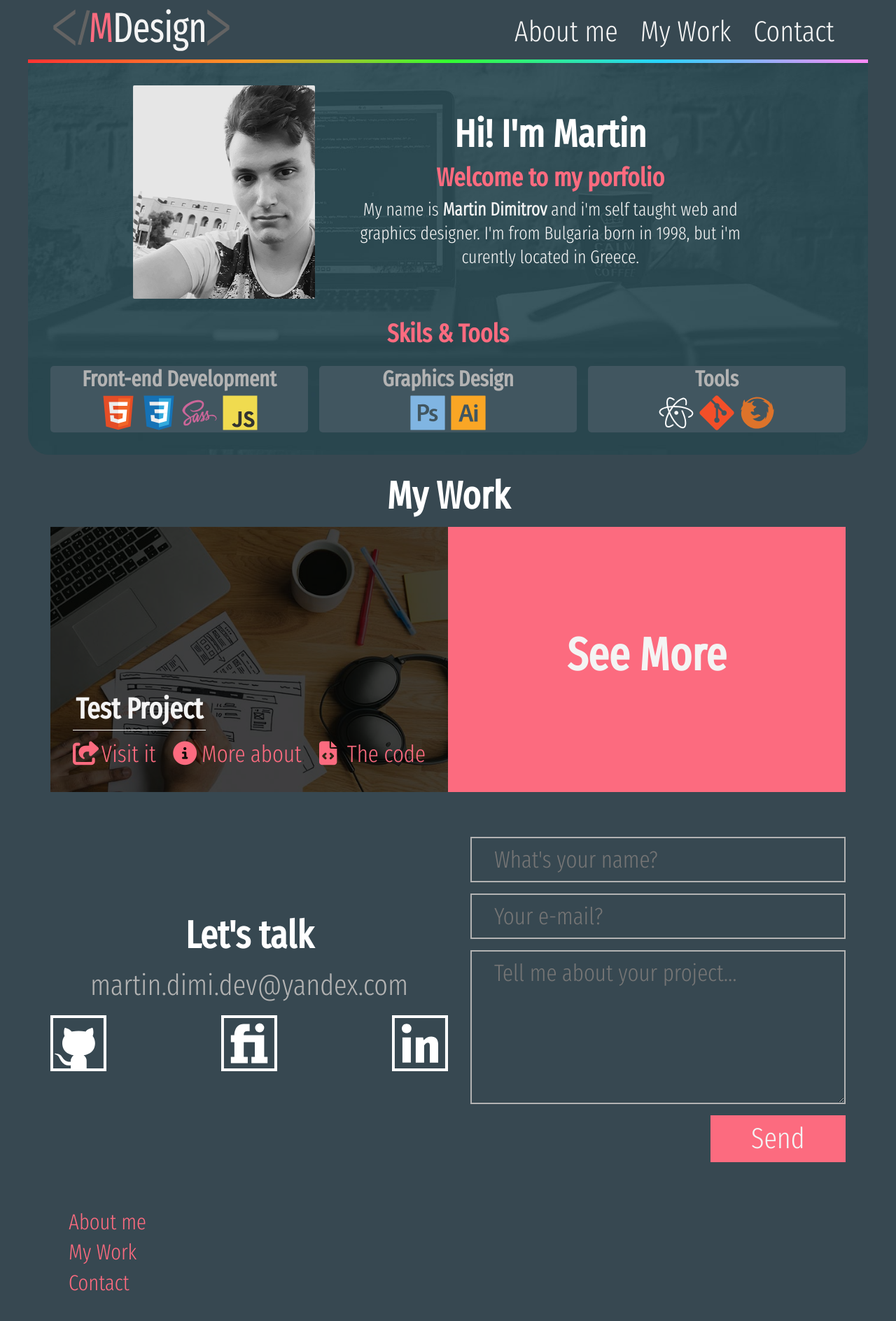
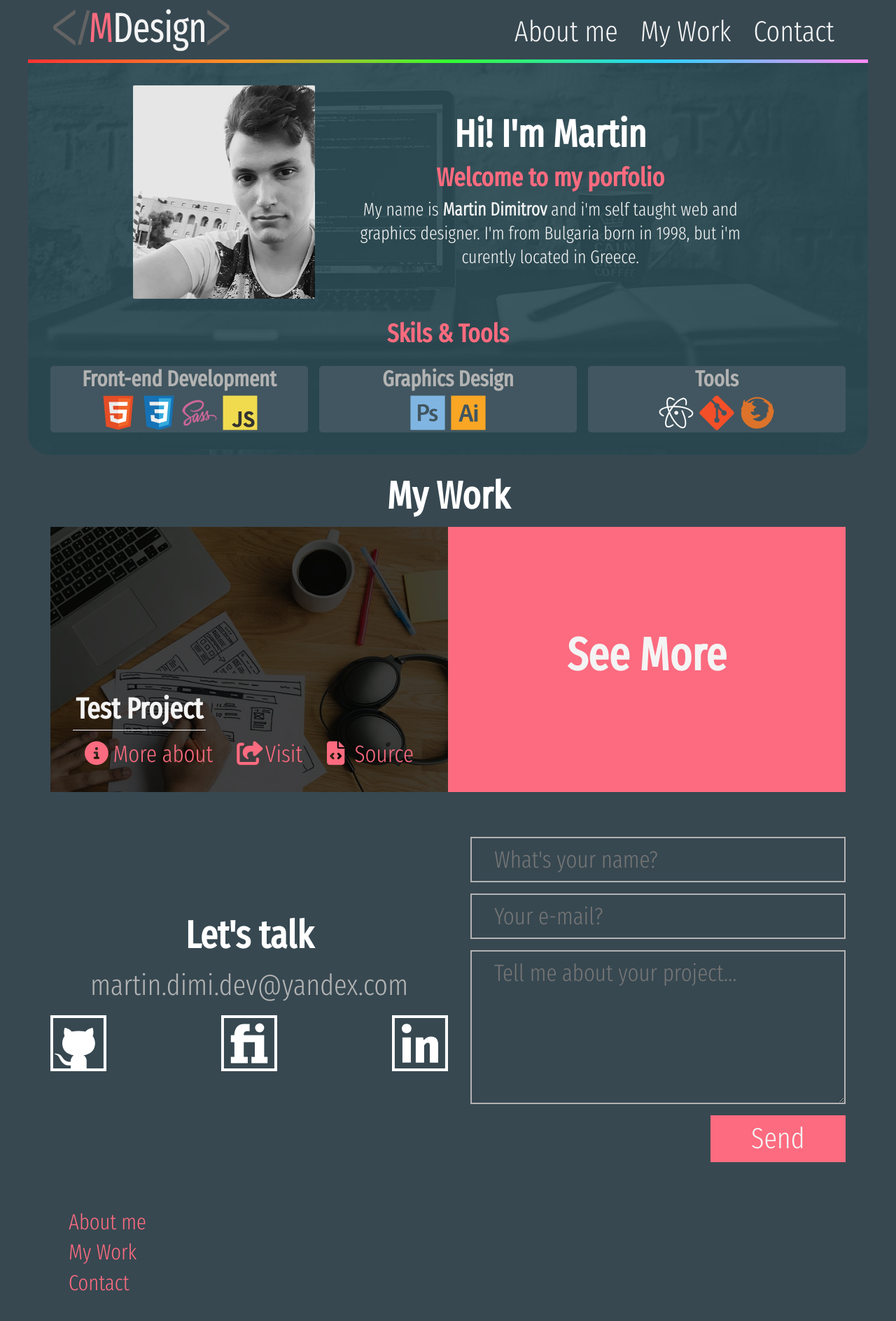
Before and after one commit to martindimi/mdesign-source, a Jekyll site: the page built from _pages/home.md, in a window 1280 px wide. Shown: the whole page at 70% size. Built offline with Jekyll 4.4.1, drawn with Linux system fonts in a browser that asks for light colours; nearby versions of some CDN libraries.

Commit message:
Add condition to disable project links if dont exist
* Added condition that checks if the project have link
  to it's source files and live or demo location. if not the
  link is disabled from the project entry

```diff
--- a/_includes/component-project-entry.html
+++ b/_includes/component-project-entry.html
@@ -5,7 +5,7 @@
   <picture>
     <source media="(max-width: 1199px)" srcset="/assets/img/project-img/{{ post.project-id }}/{{ post.project-id }}--project-entry-mobile.jpg">
     <source media="(min-width: 1200px)" srcset="/assets/img/project-img/{{ post.project-id }}/{{ post.project-id }}--project-entry-desktop.jpg">
-    <img src="" alt="" class="project-entry-img">
+    <img src="" alt="{{ post.title }} image" class="project-entry-img">
   </picture>
 
   <!-- Project entry content -->
@@ -15,17 +15,22 @@
 
     <!-- Project entry links -->
     <div class="project-entry-links">
-      <a href="{{ post.project-location }}" target="_blank" class="project-entry-link">
-        <i class="fas fa-share-square project-entry-link-icon"></i>Visit it
-      </a>
-
       <a href="{{ post.url }}" class="project-entry-link">
         <i class="fas fa-info-circle project-entry-link-icon"></i>More about
       </a>
 
+      {% if post.project-location != "" %}
+      <a href="{{ post.project-location }}" target="_blank" class="project-entry-link">
+        <i class="fas fa-share-square project-entry-link-icon"></i>Visit
+      </a>
+      {% endif %}
+
+      {% if post.project-source != "" %}
       <a href="{{ post.project-source }}" target="_blank" class="project-entry-link">
-        <i class="fas fa-file-code project-entry-link-icon"></i>The code
+        <i class="fas fa-file-code project-entry-link-icon"></i>Source
       </a>
+      {% endif %}
+
     </div>
   </figcaption>
 
--- a/_sass/4_modules/_project-entry.scss
+++ b/_sass/4_modules/_project-entry.scss
@@ -54,7 +54,7 @@
     // --- Tablet landscape and up ---
     @media screen and (min-width: 1100px) {
       flex-direction: row;
-      justify-content: space-between;
+      justify-content: space-around;
     }
   }
 
```
Also changed, not shown: _posts/2020-04-11-test.md (+2 -2 lines).
